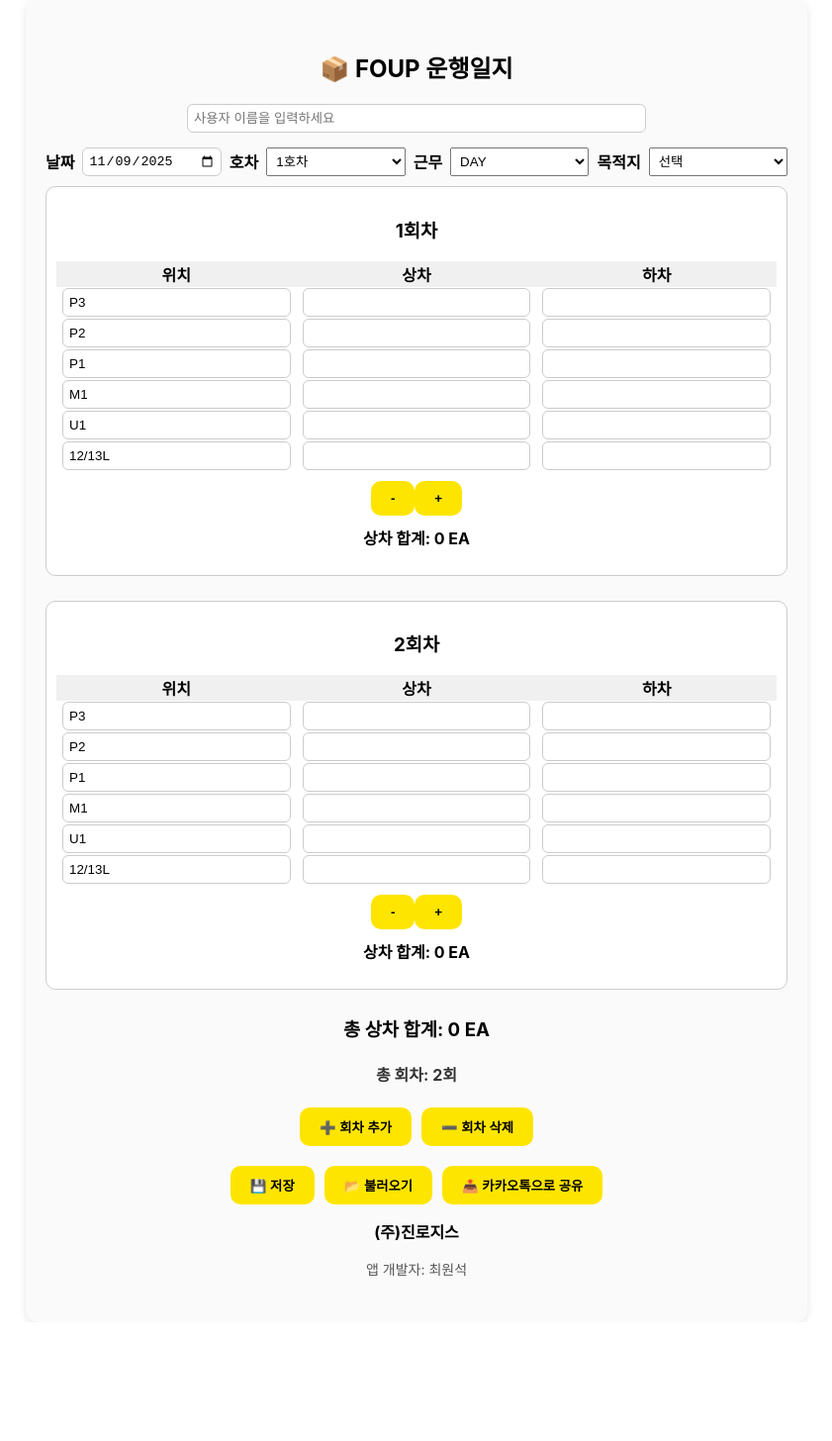
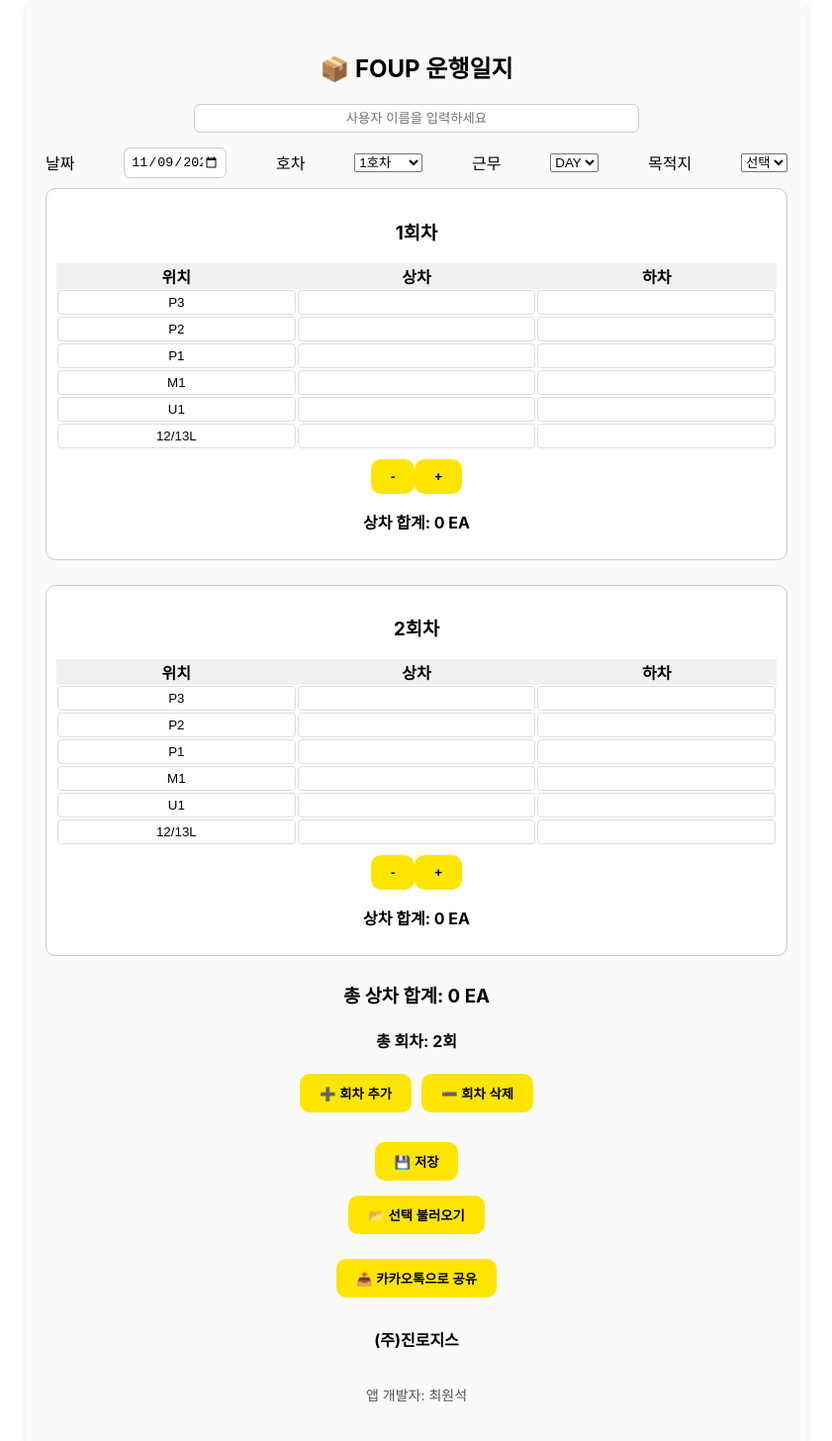
Before and after one commit to a95558300-wq/foup-report, a React (Create React App) app: page / in a window 1280 px wide. Shown: the top 1456 px of the page at 99% size, without its empty margins (219-1060 px from the left). Before the commit the page ends 1336 px from the top, so only its background shows below. Built offline with nearby package versions, Linux system fonts and the light colour scheme.

Commit message:
카카오톡 공유 기능 및 UI 개선

```diff
--- a/src/App.css
+++ b/src/App.css
@@ -63,3 +63,86 @@
 button:hover {
   background-color: #ffeb3b;
 }
+
+
+/* --- ✅ 모달 및 리스트 스타일 (추가된 부분) --- */
+
+.modal-overlay {
+  position: fixed;
+  top: 0;
+  left: 0;
+  right: 0;
+  bottom: 0;
+  background: rgba(0, 0, 0, 0.6);
+  display: flex;
+  justify-content: center;
+  align-items: center;
+  z-index: 1000;
+}
+
+.modal-content {
+  background: white;
+  padding: 20px;
+  border-radius: 12px;
+  width: 90%;
+  max-width: 400px;
+  box-shadow: 0 4px 10px rgba(0, 0, 0, 0.25);
+}
+
+.scroll-list {
+  max-height: 300px; /* 스크롤이 생기는 최대 높이 */
+  overflow-y: auto;
+  border: 1px solid #ddd;
+  padding: 5px;
+  margin-top: 15px;
+  margin-bottom: 15px;
+}
+
+.list-item {
+  padding: 10px;
+  border-bottom: 1px solid #eee;
+  cursor: pointer;
+  display: flex;
+  justify-content: space-between;
+  align-items: center;
+  transition: background-color 0.2s;
+}
+
+.list-item:last-child {
+  border-bottom: none;
+}
+
+.list-item:hover {
+  background-color: #f0f0f0;
+}
+
+.list-date {
+  font-weight: bold;
+  font-size: 14px;
+}
+
+.list-user {
+  font-size: 12px;
+  color: #777;
+}
+
+.modal-close-btn {
+  width: 100%;
+  padding: 10px;
+  background-color: #007bff;
+  color: white;
+  border: none;
+  border-radius: 6px;
+  cursor: pointer;
+}
+
+/* 테이블 내부 input 요소 스타일 조정 (필요시) */
+input[type="text"],
+input[type="number"] {
+  width: 100%;
+  box-sizing: border-box;
+  padding: 4px;
+  border: 1px solid #ddd;
+  border-radius: 4px;
+  text-align: center;
+}
--- a/src/App.js
+++ b/src/App.js
@@ -1,33 +1,57 @@
 import React, { useState, useEffect } from "react";
 import "./App.css";
 
+// ✅ 모달 컴포넌트 추가
+const LoadModal = ({ savedList, onClose, onSelect }) => {
+  if (!savedList || savedList.length === 0) return null;
+
+  return (
+    <div className="modal-overlay" onClick={onClose}>
+      <div className="modal-content" onClick={(e) => e.stopPropagation()}>
+        <h3 style={{ borderBottom: "2px solid #ccc", paddingBottom: "10px" }}>
+          📂 불러올 데이터 선택
+        </h3>
+        <div className="scroll-list">
+          {savedList.map((item, index) => (
+            <div
+              key={index}
+              className="list-item"
+              onClick={() => onSelect(index)}
+            >
+              <span className="list-date">{item.timestamp}</span>
+              <span className="list-user">({item.username})</span>
+            </div>
+          ))}
+        </div>
+        <button onClick={onClose} className="modal-close-btn">
+          닫기
+        </button>
+      </div>
+    </div>
+  );
+};
+
 function App() {
-  // ✅ 카카오 SDK 초기화
+  // ✅ Kakao SDK 초기화
   useEffect(() => {
     if (window.Kakao) {
       if (!window.Kakao.isInitialized()) {
-        window.Kakao.init("36f94767862cd12d895cdce64ead54cd"); // ✅ 원석님 JS 키
-        console.log("✅ Kakao SDK initialized:", window.Kakao.isInitialized());
-      } else {
-        console.log("ℹ️ Kakao SDK already initialized");
+        // NOTE: 실제 배포 시에는 보안을 위해 환경 변수로 관리해야 합니다.
+        window.Kakao.init("36f94767862cd12d895cdce64ead54cd");
+        console.log("✅ Kakao SDK initialized");
       }
     } else {
-      console.warn("⚠️ Kakao SDK not found on window. Check index.html script tag.");
+      console.warn("⚠️ Kakao SDK not found");
     }
   }, []);
 
-  // ✅ 사용자 이름
   const [username, setUsername] = useState("");
-
-  // ✅ 기본 상태
   const today = new Date().toISOString().split("T")[0];
   const [date, setDate] = useState(today);
   const [busNumber, setBusNumber] = useState("1호차");
   const [shift, setShift] = useState("DAY");
   const [destination, setDestination] = useState("");
-
-  // ✅ 회차별 초기 데이터
-  const defaultTrips = [
+  const [trips, setTrips] = useState([
     {
       id: 1,
       rows: [
@@ -50,11 +74,13 @@
         { place: "12/13L", load: "", unload: "" },
       ],
     },
-  ];
+  ]);
 
-  const [trips, setTrips] = useState(defaultTrips);
+  // ✅ 모달 상태 추가
+  const [isModalOpen, setIsModalOpen] = useState(false);
+  const [savedUserList, setSavedUserList] = useState([]);
 
-  // ✅ 입력 변경
+
   const handleInputChange = (tripId, index, field, value) => {
     const updatedTrips = trips.map((trip) => {
       if (trip.id === tripId) {
@@ -67,7 +93,6 @@
     setTrips(updatedTrips);
   };
 
-  // ✅ 줄 추가 / 삭제
   const handleAddRow = (tripId) => {
     setTrips((prev) =>
       prev.map((trip) =>
@@ -88,7 +113,6 @@
     );
   };
 
-  // ✅ 회차 전체 추가 / 삭제
   const handleAddTrip = () => {
     const newId = trips.length > 0 ? trips[trips.length - 1].id + 1 : 1;
     const newTrip = {
@@ -111,7 +135,6 @@
     }
   };
 
-  // ✅ 합계 계산
   const calculateLoadSum = (trip) =>
     trip.rows.reduce((sum, row) => sum + (parseInt(row.load || 0, 10) || 0), 0);
   const totalLoadSum = trips.reduce(
@@ -119,31 +142,60 @@
     0
   );
 
-  // ✅ 사용자별 저장
+  // ✅ 저장 시 현재 사용자 이름과 함께 기록
   const handleSave = () => {
-    if (!username.trim()) {
+    const trimmedUsername = username.trim();
+    if (!trimmedUsername) {
       alert("⚠️ 사용자 이름을 입력해주세요.");
       return;
     }
-    localStorage.setItem(`foup_trips_${username}`, JSON.stringify(trips));
-    alert(`✅ ${username}님의 데이터가 저장되었습니다.`);
+    // 사용자별 독립된 키 사용
+    const key = `foup_trips_${trimmedUsername}`;
+    const savedList = JSON.parse(localStorage.getItem(key) || "[]");
+    const timestamp = new Date().toLocaleString();
+
+    // 저장되는 데이터에 현재 사용자 이름 추가
+    savedList.push({
+        timestamp,
+        username: trimmedUsername, // 사용자 이름 저장
+        trips
+    });
+
+    localStorage.setItem(key, JSON.stringify(savedList));
+    alert(`✅ ${trimmedUsername}님의 ${timestamp} 데이터가 저장되었습니다.`);
   };
 
-  const handleLoad = () => {
-    if (!username.trim()) {
+  // ✅ 선택 불러오기 기능 (모달 열기)
+  const handleOpenLoadModal = () => {
+    const trimmedUsername = username.trim();
+    if (!trimmedUsername) {
       alert("⚠️ 사용자 이름을 입력해주세요.");
       return;
     }
-    const saved = localStorage.getItem(`foup_trips_${username}`);
-    if (saved) {
-      setTrips(JSON.parse(saved));
-      alert(`📂 ${username}님의 데이터를 불러왔습니다.`);
-    } else {
+    const key = `foup_trips_${trimmedUsername}`;
+    const savedList = JSON.parse(localStorage.getItem(key) || "[]");
+
+    if (savedList.length === 0) {
       alert("⚠️ 저장된 데이터가 없습니다.");
+      return;
+    }
+
+    // 현재 사용자 데이터만 모달에 표시
+    setSavedUserList(savedList);
+    setIsModalOpen(true);
+  };
+
+  // ✅ 모달에서 데이터 선택 처리
+  const handleSelectData = (index) => {
+    if (savedUserList[index]) {
+        const selectedData = savedUserList[index];
+        setTrips(selectedData.trips);
+        alert(`📂 ${selectedData.timestamp} 데이터를 불러왔습니다.`);
+        setIsModalOpen(false); // 모달 닫기
     }
   };
 
-  // ✅ 카카오톡 공유
+
   const handleKakaoShare = () => {
     if (!window.Kakao || !window.Kakao.isInitialized()) {
       alert("⚠️ 카카오 SDK가 아직 준비되지 않았습니다.");
@@ -159,11 +211,11 @@
 ${trips
   .map(
     (trip) => `
-${trip.id}회차     [상차    ,    하차]
+${trip.id}회차     [상차  ,  하차]
 ${trip.rows
   .map(
     (r) =>
-      `${r.place.padEnd(8, " ")} : ${(r.load || " ").toString().padEnd(4, " ")} , ${(r.unload || " ").toString().padEnd(4, " ")}`
+      `${r.place.padEnd(108, " ")} : ${(r.load || " ").toString().padEnd(4, " ")} , ${(r.unload || " ").toString().padEnd(4, " ")}`
   )
   .join("\n")}
 상차 합계: ${calculateLoadSum(trip)} EA
@@ -176,10 +228,7 @@
     window.Kakao.Share.sendDefault({
       objectType: "text",
       text: message,
-      link: {
-        mobileWebUrl: window.location.href,
-        webUrl: window.location.href,
-      },
+      link: { mobileWebUrl: window.location.href, webUrl: window.location.href },
     });
   };
 
@@ -196,7 +245,7 @@
     >
       <h2 style={{ textAlign: "center", fontWeight: "bold" }}>📦 FOUP 운행일지</h2>
 
-      {/* ✅ 사용자 이름 입력 */}
+      {/* 사용자 이름 */}
       <div style={{ textAlign: "center", marginBottom: "15px" }}>
         <input
           type="text"
@@ -223,19 +272,12 @@
           alignItems: "center",
         }}
       >
-        <label style={{ fontWeight: "bold" }}>날짜</label>
-        <input
-          type="date"
-          value={date}
-          onChange={(e) => setDate(e.target.value)}
-          style={{ flex: "1", padding: "5px", minWidth: "120px" }}
-        />
-
-        <label style={{ fontWeight: "bold" }}>호차</label>
+        <label>날짜</label>
+        <input type="date" value={date} onChange={(e) => setDate(e.target.value)} />
+        <label>호차</label>
         <select
           value={busNumber}
           onChange={(e) => setBusNumber(e.target.value)}
-          style={{ flex: "1", padding: "5px", minWidth: "100px" }}
         >
           {Array.from({ length: 100 }, (_, i) => (
             <option key={i} value={`${i + 1}호차`}>
@@ -243,23 +285,16 @@
             </option>
           ))}
         </select>
-
-        <label style={{ fontWeight: "bold" }}>근무</label>
-        <select
-          value={shift}
-          onChange={(e) => setShift(e.target.value)}
-          style={{ flex: "1", padding: "5px", minWidth: "80px" }}
-        >
+        <label>근무</label>
+        <select value={shift} onChange={(e) => setShift(e.target.value)}>
           <option value="DAY">DAY</option>
           <option value="SW">SW</option>
           <option value="GY">GY</option>
         </select>
-
-        <label style={{ fontWeight: "bold" }}>목적지</label>
+        <label>목적지</label>
         <select
           value={destination}
           onChange={(e) => setDestination(e.target.value)}
-          style={{ flex: "1", padding: "5px", minWidth: "100px" }}
         >
           <option value="">선택</option>
           <option value="기흥">기흥</option>
@@ -267,7 +302,7 @@
         </select>
       </div>
 
-      {/* 회차별 표 */}
+      {/* 회차별 테이블 */}
       {trips.map((trip) => (
         <div
           key={trip.id}
@@ -285,7 +320,6 @@
             style={{
               width: "100%",
               borderCollapse: "collapse",
-              marginTop: "10px",
               textAlign: "center",
             }}
           >
@@ -306,7 +340,6 @@
                       onChange={(e) =>
                         handleInputChange(trip.id, index, "place", e.target.value)
                       }
-                      style={{ width: "90%" }}
                     />
                   </td>
                   <td>
@@ -316,7 +349,6 @@
                       onChange={(e) =>
                         handleInputChange(trip.id, index, "load", e.target.value)
                       }
-                      style={{ width: "90%" }}
                     />
                   </td>
                   <td>
@@ -326,7 +358,6 @@
                       onChange={(e) =>
                         handleInputChange(trip.id, index, "unload", e.target.value)
                       }
-                      style={{ width: "90%" }}
                     />
                   </td>
                 </tr>
@@ -339,27 +370,15 @@
             <button onClick={() => handleAddRow(trip.id)}> + </button>
           </div>
 
-          <p
-            style={{
-              textAlign: "center",
-              fontWeight: "bold",
-              marginTop: "10px",
-            }}
-          >
+          <p style={{ textAlign: "center", fontWeight: "bold" }}>
             상차 합계: {calculateLoadSum(trip)} EA
           </p>
         </div>
       ))}
 
-      {/* ✅ 총합 및 회차수 */}
-      <h3 style={{ textAlign: "center", marginTop: "20px" }}>
-        총 상차 합계: {totalLoadSum} EA
-      </h3>
-      <h4 style={{ textAlign: "center", color: "#333" }}>
-        총 회차: {trips.length}회
-      </h4>
+      <h3 style={{ textAlign: "center" }}>총 상차 합계: {totalLoadSum} EA</h3>
+      <h4 style={{ textAlign: "center" }}>총 회차: {trips.length}회</h4>
 
-      {/* ✅ 회차 전체 제어 */}
       <div style={{ textAlign: "center", marginTop: "10px" }}>
         <button onClick={handleAddTrip}>➕ 회차 추가</button>
         <button onClick={handleRemoveTrip} style={{ marginLeft: "10px" }}>
@@ -367,12 +386,19 @@
         </button>
       </div>
 
-      {/* ✅ 저장 / 불러오기 / 공유 */}
-      <div style={{ textAlign: "center", marginTop: "20px" }}>
+      {/* ✅ 버튼 간격 조정 및 정렬 */}
+      <div
+        style={{
+          textAlign: "center",
+          marginTop: "30px",
+          display: "flex",
+          flexDirection: "column",
+          alignItems: "center",
+          gap: "15px", // 버튼 간격 증가
+        }}
+      >
         <button onClick={handleSave}>💾 저장</button>
-        <button onClick={handleLoad} style={{ marginLeft: "10px" }}>
-          📂 불러오기
-        </button>
+        <button onClick={handleOpenLoadModal}>📂 선택 불러오기</button>
         <button
           onClick={handleKakaoShare}
           style={{
@@ -380,9 +406,8 @@
             border: "none",
             borderRadius: "10px",
             padding: "10px 20px",
-            marginLeft: "10px",
-            cursor: "pointer",
             fontWeight: "bold",
+            marginTop: "10px", // 카카오톡 버튼 상단 간격 추가
           }}
         >
           📤 카카오톡으로 공유
@@ -393,6 +418,15 @@
           앱 개발자: 최원석
         </p>
       </div>
+
+      {/* ✅ 모달 렌더링 */}
+      {isModalOpen && (
+        <LoadModal
+          savedList={savedUserList}
+          onClose={() => setIsModalOpen(false)}
+          onSelect={handleSelectData}
+        />
+      )}
     </div>
   );
 }
```
